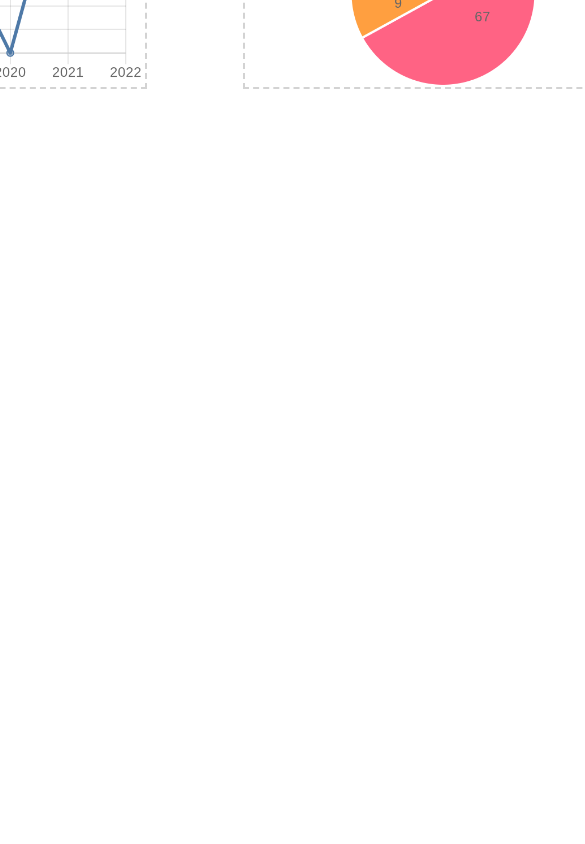
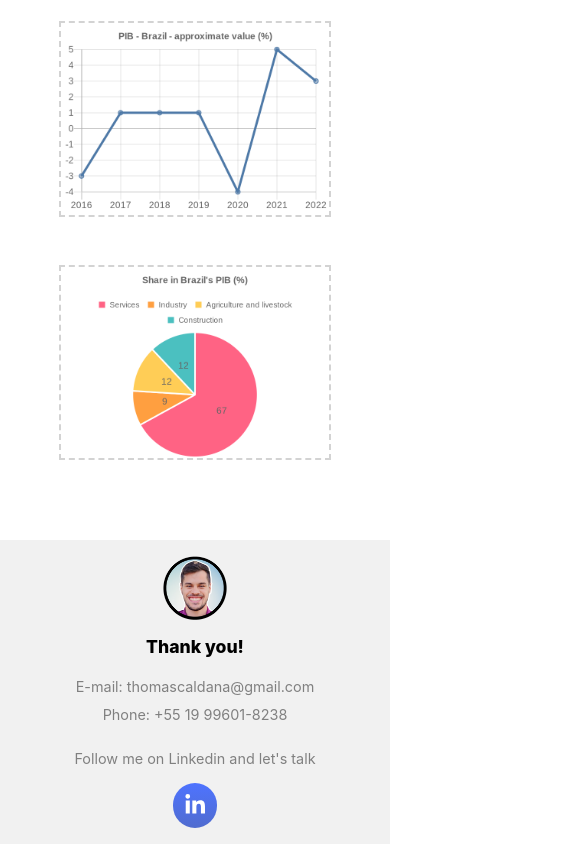
Before and after one commit to thomascaldana/chart-generator, a React (Vite) app: page /ChartExamples in a window 390 px wide. Shown: the part 1122-1966 px from the top of the page, 585 px wide, since content can reach past the window. Before the commit the page ends 1323 px from the top, so only its background shows below. Built offline with nearby package versions, Linux system fonts and the light colour scheme; a web font is replaced by a local one.

Commit message:
making the Chart example route responsive

```diff
--- a/src/App.jsx
+++ b/src/App.jsx
@@ -4,6 +4,7 @@ import ChartGenerator from "./containers/ChartGenerator"
 import { Header } from './components/Header'
 import { BrowserRouter, Routes, Route } from 'react-router-dom'
 import ChartExamples from "./components/ChartExamples"
+import Footer from "./components/Footer"
 
 function App () {
 
@@ -16,6 +17,7 @@ function App () {
           <Route path="/" element={<ChartGenerator />} />
           <Route path="/ChartExamples" element={<ChartExamples />} />
         </Routes>
+        <Footer />
       </BrowserRouter>
       <GlobalStyles />
     </div>
--- a/src/components/ChartExamples/styles.js
+++ b/src/components/ChartExamples/styles.js
@@ -16,8 +16,10 @@ export const Container = styled.div`
     justify-content: center;
     align-items: center;
     gap: 5rem;
-  @media screen and (max-width: 500px){
 
+  @media screen and (max-width: 450px){
+    margin: 5rem auto;
+    gap: 2rem;
   }
 
 `
@@ -27,16 +29,31 @@ export const ContainerItems = styled.div`
   grid-template-rows: 14rem;
   align-items: center;
   gap: 6rem;
-  @media screen and (max-width: 500px){
 
+
+  @media screen and (max-width: 800px){
+    grid-template-columns: 1fr;
+  }
+
+  @media screen and (max-width: 450px){
+    gap: 3rem;
   }
 
 `
 export const Img = styled.img`
   width: 25rem;
   border: 2px dashed lightgray;
-  @media screen and (max-width: 500px){
 
+  @media screen and (max-width: 1000px){
+    width: 21rem;
+  }
+
+  @media screen and (max-width: 800px){
+    width: 25rem;
+  }
+
+  @media screen and (max-width: 450px){
+    width: 17rem;
   }
 
 `
--- /dev/null
+++ b/src/components/Footer/index.jsx
@@ -0,0 +1,34 @@
+import { Container, ContainerItems, PhotoContainer, MyPhoto, Thanks, GrayText, LinkedinContainer, LinkedinButton, SiLinkedinStyled, Informations } from './styles'
+import myPhoto from '../../assets/imgs/my-photo.png'
+
+
+const Footer = () => {
+
+
+  return (
+    <Container>
+      <ContainerItems>
+        <PhotoContainer>
+          <MyPhoto src={myPhoto} alt="my-picture" />
+          <Thanks>Thank you!</Thanks>
+        </PhotoContainer>
+
+        <Informations>
+          <GrayText>E-mail: thomascaldana@gmail.com</GrayText>
+          <GrayText className='phone-number'>Phone: +55 19 99601-8238</GrayText>
+        </Informations>
+
+        <LinkedinContainer>
+          <GrayText>Follow me on Linkedin and let's talk</GrayText>
+          <LinkedinButton href='https://www.linkedin.com/in/thomas-caldana/' target='_blank' >
+            <SiLinkedinStyled />
+          </LinkedinButton>
+
+        </LinkedinContainer>
+      </ContainerItems>
+
+    </Container>
+  )
+}
+
+export default Footer
--- /dev/null
+++ b/src/components/Footer/styles.js
@@ -0,0 +1,111 @@
+import styled from 'styled-components'
+import { FaLinkedinIn } from "react-icons/fa"
+
+
+export const Container = styled.footer`
+  margin-top: 2rem;
+  width: 100%;
+  background: #f1f1f1;
+
+`
+export const ContainerItems = styled.footer`
+  max-width: 1300px;
+  margin: 0 auto;
+  padding: 1rem 1rem;
+  display: flex;
+  flex-flow: column nowrap;
+  justify-content: center;
+  align-items: center;
+
+  @media screen and (min-width: 800px) {
+    flex-flow: row nowrap;
+    justify-content: space-between;
+  }
+`
+
+export const Informations = styled.div`
+  .phone-number{
+    text-align: center;
+  }
+`
+
+export const Thanks = styled.p`
+  font-family: 'Inter', sans-serif;
+  color: black;
+  font-weight: 800;
+  font-size: 1.1rem;
+  margin-bottom: 1rem;
+
+  @media screen and (min-width: 800px) {
+    margin-bottom: 0;
+}
+`
+export const GrayText = styled.p`
+    color: gray;
+    font-family: 'Inter', sans-serif;
+    line-height: 1.75rem;
+    text-align: justify;
+    font-size: 0.9rem;
+
+
+
+`
+export const MyPhoto = styled.img`
+  width: 4rem;
+  height: 4rem;
+  margin-bottom: 1rem;
+
+  @media screen and (min-width: 800px) {
+    margin-bottom: 0;
+}
+`
+export const LinkedinContainer = styled.div`
+  margin-top: 1rem;
+  display: flex;
+  flex-flow: column nowrap;
+  justify-content: center;
+  align-items: center;
+  gap: 0.6rem;
+
+  @media screen and (min-width: 800px) {
+    margin-top: 0;
+}
+`
+export const PhotoContainer = styled.div`
+  display: flex;
+  flex-flow: column nowrap;
+  justify-content: center;
+  align-items: center;
+
+
+  @media screen and (min-width: 800px) {
+    flex-flow: row nowrap;
+    gap: 1rem;
+}
+`
+
+export const LinkedinButton = styled.a`
+width: 2.8rem;
+height: 2.8rem;
+background:  linear-gradient(rgb(78, 115, 255) 0%, rgb(80, 108, 207) 100%);
+border-radius: 1.5rem;
+border: none;
+cursor: pointer;
+display: flex;
+justify-content: center;
+align-items: center;
+
+&:hover{
+  opacity: 0.8;
+}
+
+&:active{
+  opacity: 0.6;
+}
+`
+
+export const SiLinkedinStyled = styled(FaLinkedinIn)`
+width: 1.4rem;
+height: 1.4rem;
+color: white;
+`
```
Also changed, not shown: src/assets/imgs/my-photo.png (added).
